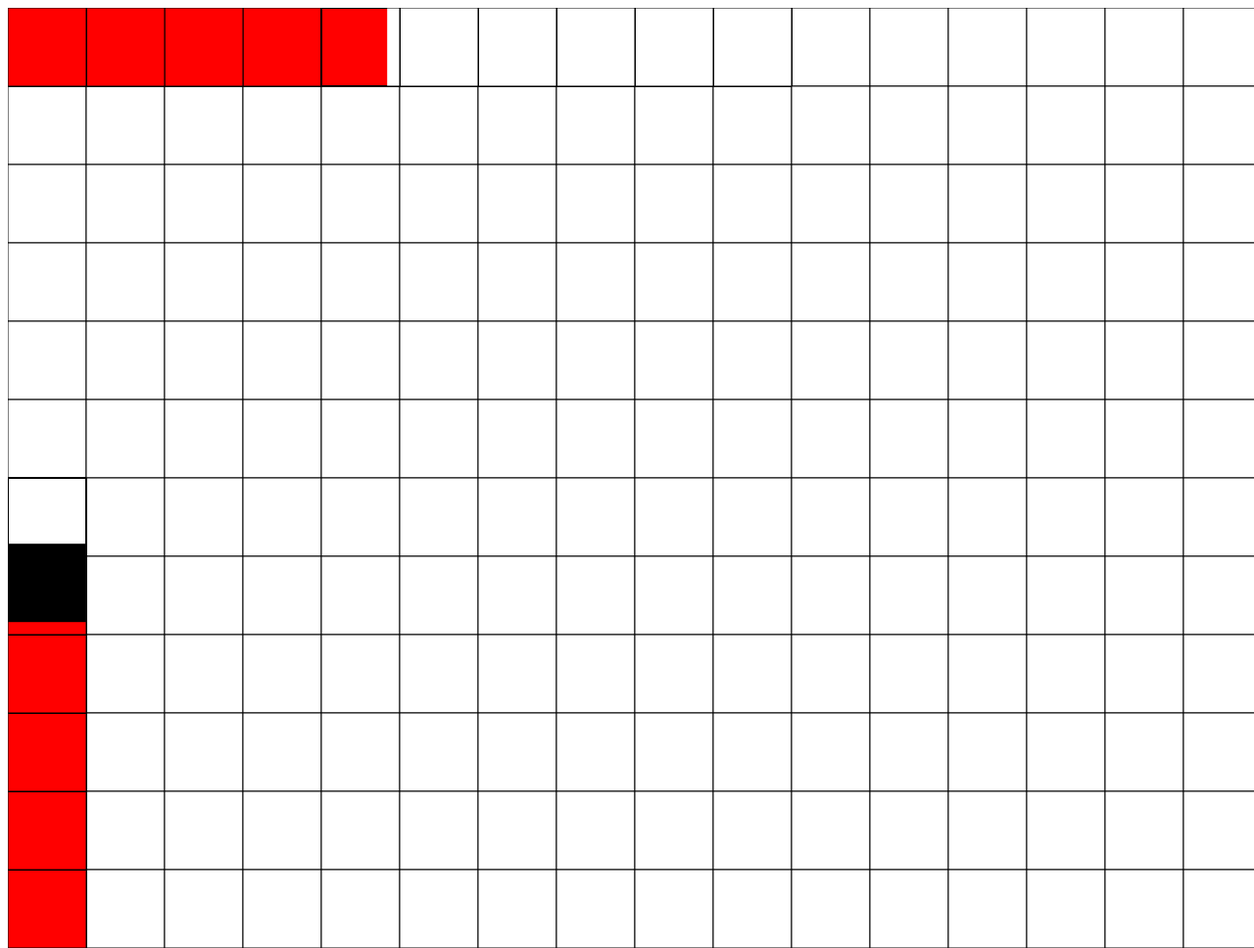
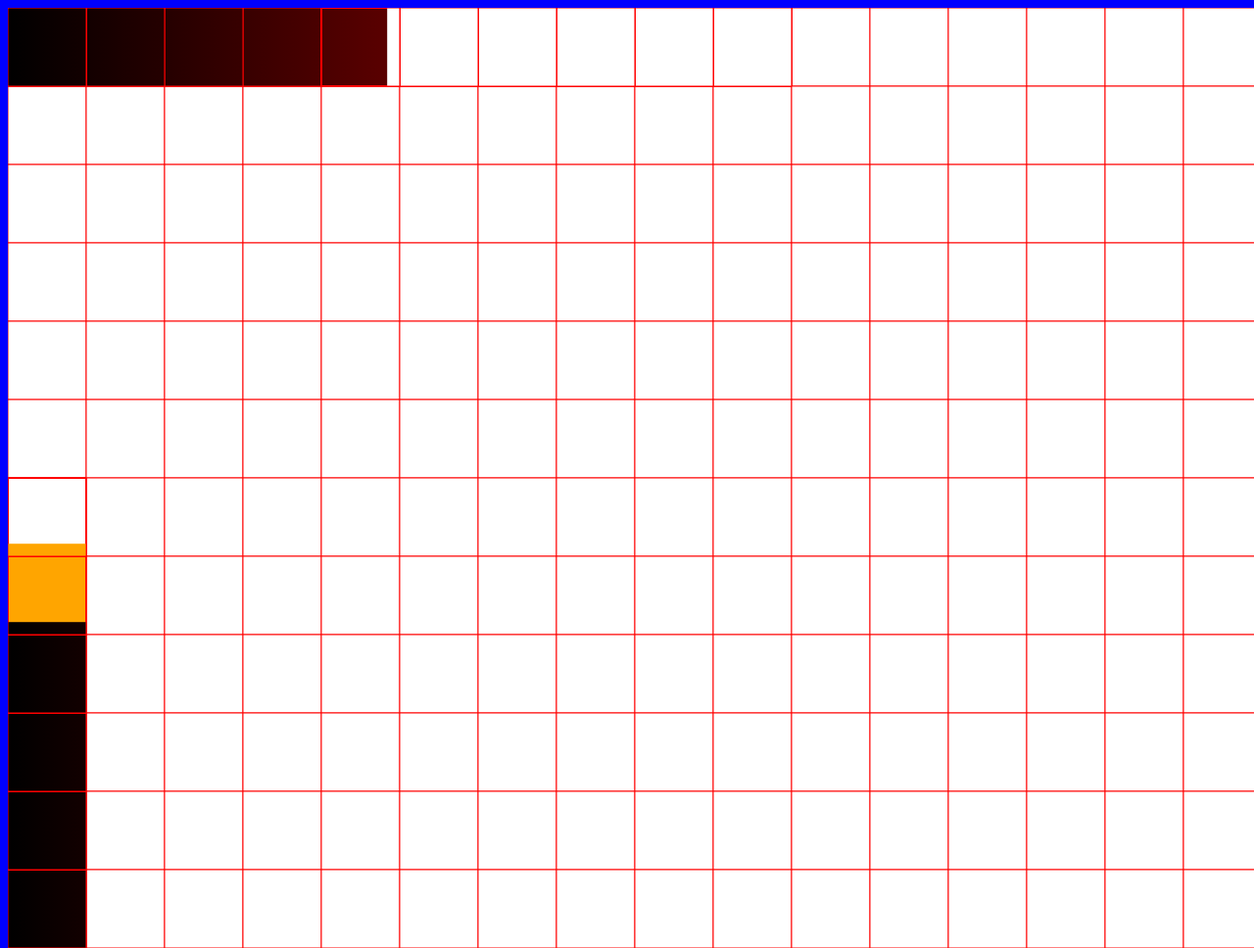
Before and after one commit to SomeJoGrams/SizeTwoSnakeProject, a plain HTML site: page index.html in a window 1280 px wide. Shown: the top 968 px of the page at 98% size. Drawn offline with Linux system fonts and the light colour scheme.

Commit message:
added colors and the ability to change them easier

```diff
--- a/index.html
+++ b/index.html
@@ -1,6 +1,11 @@
 <!DOCTYPE html>
 <html lang="en">
     <head>
+        <style>
+            body {
+                background-color: blue;
+            }
+        </style>
         <meta charset="utf-8">
         <title> A Snake Game Build with JS</title>
         <link rel="stylesheet" href="css/styles.css">
@@ -11,6 +16,8 @@
         <canvas id="snakeSpace"  width="2200" height="1080"></canvas>
         </div>
         <button id="pauseButton" type="button">Pause</button>
+        <button id="cookieCreateButton" type="createCookieButton">Create Safe</button>
+        <button id="cookieDeleteButton" type="deleteCookieButton">Delete Safe</button>
         <script src="js/main.js"></script>
     </body>
 
--- a/js/main.js
+++ b/js/main.js
@@ -5,9 +5,29 @@ const button = document.getElementById("pauseButton");
 button.addEventListener("click",pauseToggle);
 
 const canvas = document.getElementById("snakeSpace");
+let canvCont = canvas.getContext("2d");
+
+const appleImage = document.createElement("img");
+appleImage.src = "img/apple.png";
+
 const canvasxSize = canvas.clientWidth;
 const canvasySize = canvas.clientHeight;
 const ratio = (canvas.clientHeight > canvas.clientWidth) ? canvas.clientWidth / canvas.clientHeight : canvas.clientHeight / canvas.clientWidth;
+
+
+const gradientObj = canvCont.createLinearGradient(0,0,canvas.clientWidth/2,0);
+gradientObj.addColorStop(0,"black");
+gradientObj.addColorStop(1,"red");
+
+const gameColors =  {
+    backgroundColor:"white",
+    snakeHeadColor:"orange",
+    snakeTailColor: gradientObj,//"red",
+    boardColor:"black",
+    strokeColor:"red",
+    textColor:"black",
+    textFont: "30px Verdana"
+}
 
 
 // function euclideanGCD(a,b){
@@ -36,13 +56,8 @@ else {
 
 let freeFields = xFields * yFields;
 
-let canvCont = canvas.getContext("2d");
-
 let squareSize = (canvasxSize-200) / (xFields);//(canvasxSize > canvasySize) ? canvasxSize / xFields : canvasySize / yFields; // why do i need this offset?
 squareSize = Math.round(squareSize);
-
-const appleImage = document.createElement("img");
-appleImage.src = "img/apple.png";
 
 function pauseToggle(){
     gamePaused = !gamePaused;
@@ -430,13 +445,13 @@ function animateFields(animatedFields,fieldInterpolationFunc,animationStep,anima
         let editedyPos = curyPos; // * 0.5;
         canvCont.beginPath();
         if (drawnField.getContent() === "tail"){ // case tail
-            canvCont.fillStyle = "red";
+            canvCont.fillStyle = gameColors.snakeTailColor;
         }
         else if(drawnField.getContent() === "empty"){ // case empty
-            canvCont.fillStyle = "white";
+            canvCont.fillStyle = gameColors.backgroundColor;
         }
         else if(drawnField.getContent() === "head"){ // case head
-            canvCont.fillStyle = "black";
+            canvCont.fillStyle = gameColors.snakeHeadColor;
         }
         else if (drawnField.getContent() === "apple"){
             // spawn apple and skip
@@ -480,6 +495,8 @@ function animateFields(animatedFields,fieldInterpolationFunc,animationStep,anima
         canvCont.stroke();
         // always redraw the border
         canvCont.beginPath();
+        // todo maybe add as color depending on the current Element
+        canvCont.strokeStyle = gameColors.strokeColor;
         canvCont.rect(curxPos,curyPos,squareSize,squareSize);
         canvCont.stroke();
     }
@@ -550,7 +567,7 @@ function createFacing(i){
 
 }
 
-// BFS to find a valid way
+// TODO BFS to find a valid way
 function wayToPosition(snake, goalPosition){
     let copiedField = snakeField.slice();
     let copiedSnakeTail = snake.getSnakeTail().slice();
@@ -609,7 +626,9 @@ function debugCanvas(paintOver){
             }
             else {
                 let fillString = String(i) + " " + String(j);
-                canvCont.fillText(fillString,curxPos,curyPos + squareSize, squareSize * 5);
+                canvCont.fillStyle = gameColors.textColor;
+                canvCont.fillTest = gameColors.textFont;
+                canvCont.fillText(fillString,curxPos,curyPos + squareSize, squareSize);
             }
         }
     }
@@ -624,9 +643,10 @@ function drawCanvas() {
             if (snakeField[i + j * xFields].content === "empty"){
                 curxPos = (i) * squareSize;
                 curyPos = (j) * squareSize;
-                canvCont.fillStyle = "white";
+                canvCont.fillStyle = gameColors.backgroundColor;
                 canvCont.fillRect(curxPos, curyPos, squareSize,squareSize);
                 canvCont.beginPath();
+                canvCont.strokeStyle = gameColors.strokeColor;
                 canvCont.rect(curxPos,curyPos,squareSize,squareSize);
                 canvCont.stroke();
             }
```
